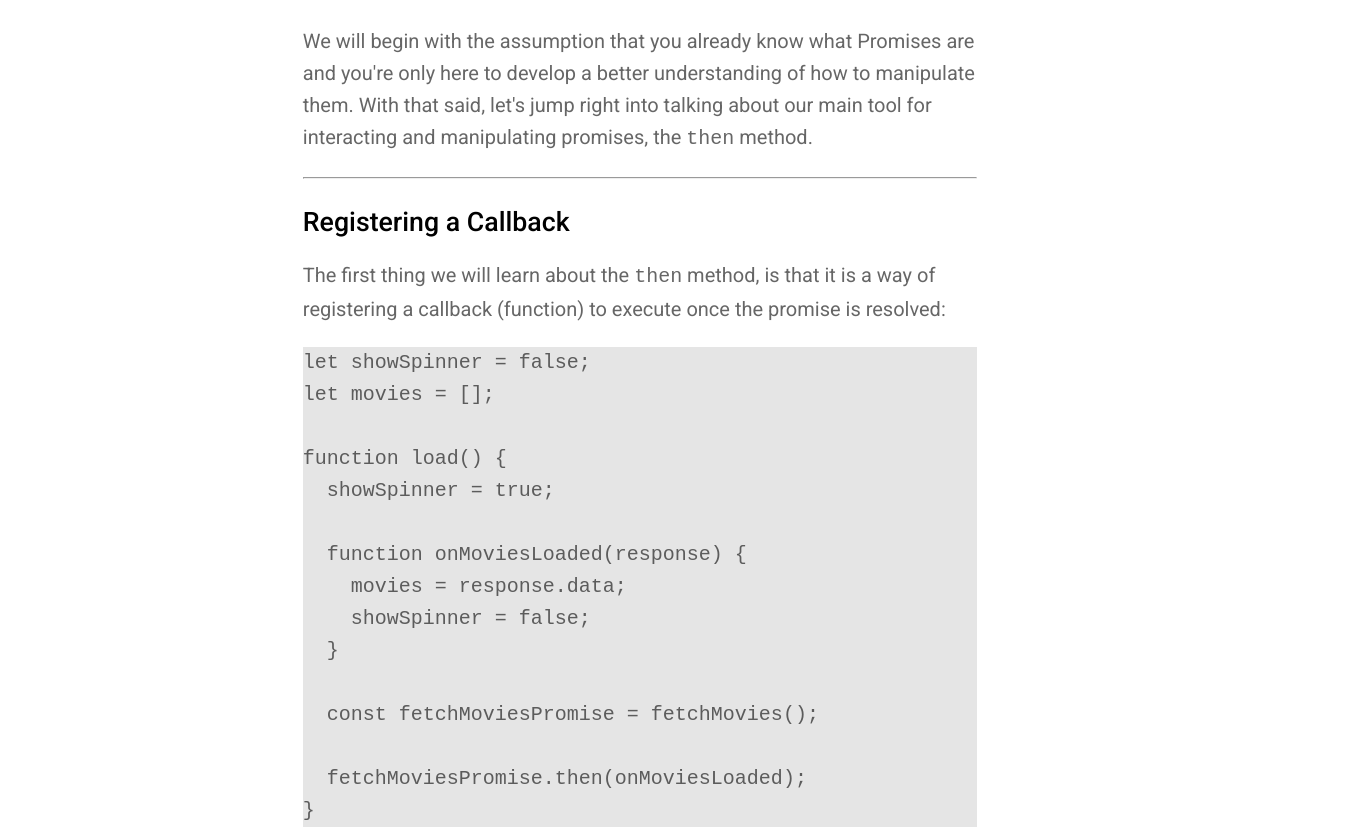
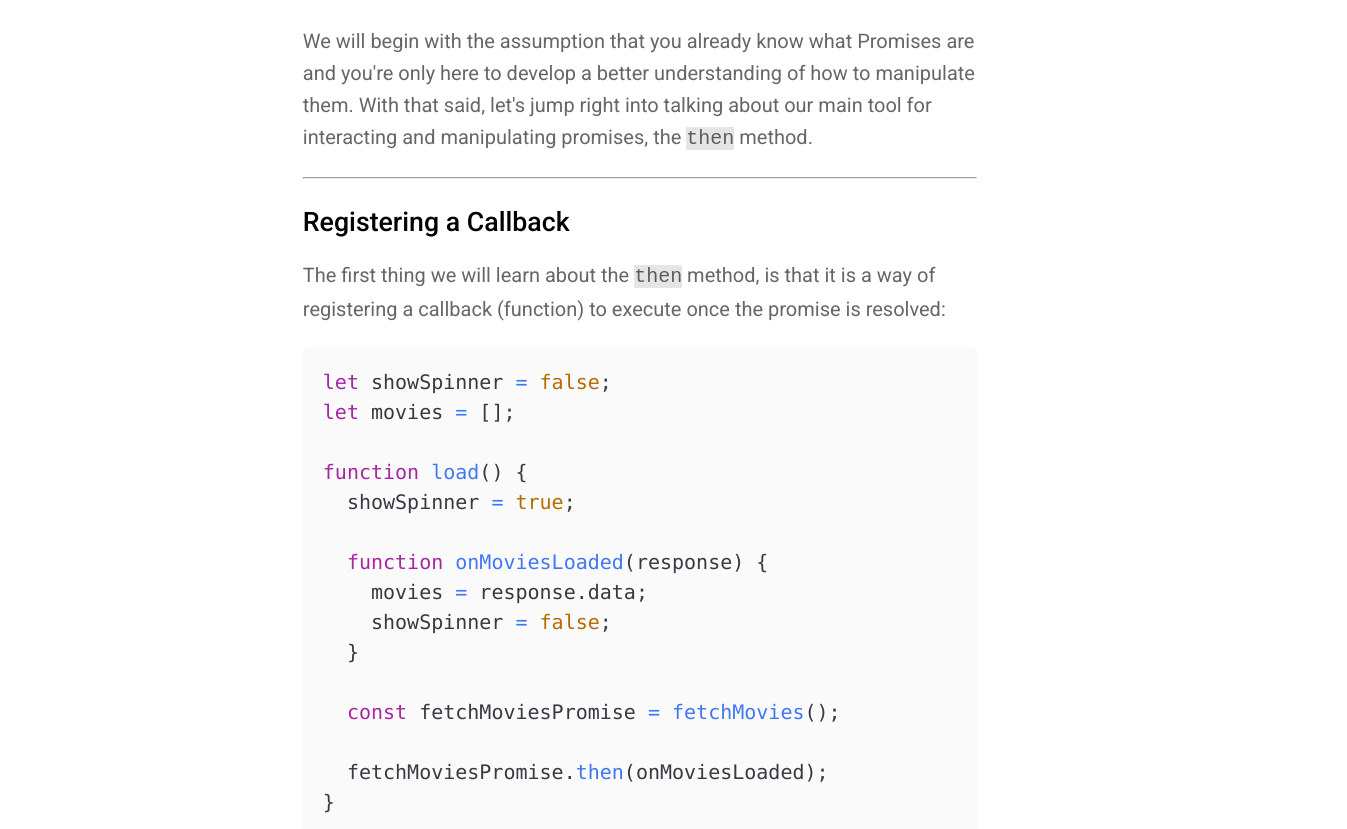
Before and after one commit to dolevoper/dolevoper.io, a Next.js app: page /blog/a-map-to-promise-then in a window 1280 px wide. Shown: the part 1049-1878 px from the top of the page, 1347 px wide, since content can reach past the window. Built offline with nearby package versions, Linux system fonts and the light colour scheme.

Commit message:
add syntax highlighting to blog

```diff
--- /dev/null
+++ b/app/blog/[slug]/Markdown.tsx
@@ -0,0 +1,18 @@
+import ReactMarkdown from "react-markdown";
+import SyntaxHighlighter from "./SyntaxHighLighter";
+
+export default function Markdown({ children }: { children: string }) {
+    return (
+        <ReactMarkdown components={{
+            code({ node, inline, className, children, ...props }) {
+                const hasLang = /language-(\w+)/.exec(className ?? "");
+
+                return hasLang ?
+                    <SyntaxHighlighter language={hasLang[1]}>{children as string | string[]}</SyntaxHighlighter> :
+                    <code className={className} {...props}>{children}</code>
+            }
+        }}>
+            {children}
+        </ReactMarkdown>
+    );
+}
--- /dev/null
+++ b/app/blog/[slug]/SyntaxHighLighter.tsx
@@ -0,0 +1,31 @@
+"use client";
+import { PrismLight } from "react-syntax-highlighter";
+import { oneLight, oneDark } from "react-syntax-highlighter/dist/esm/styles/prism";
+import javascript from "react-syntax-highlighter/dist/esm/languages/prism/javascript";
+import { useEffect, useState } from "react";
+
+PrismLight.registerLanguage("javascript", javascript);
+
+const getInitialTheme = () => window.matchMedia("(prefers-color-scheme: light)").matches ? oneLight : oneDark;
+
+export default function SyntaxHighlighter({ language, children }: { language: string, children: string | string[] }) {
+    const [theme, setTheme] = useState(getInitialTheme);
+
+    useEffect(() => {
+        function updateTheme(e: MediaQueryListEvent) {
+            setTheme(e.matches ? oneLight : oneDark);
+        }
+
+        const mql = window.matchMedia("(prefers-color-scheme: light)");
+
+        mql.addEventListener("change", updateTheme);
+
+        return () => {
+            mql.removeEventListener("change", updateTheme);
+        };
+    }, []);
+
+    return (
+        <PrismLight language={language} style={theme}>{children}</PrismLight>
+    );
+}
--- a/app/blog/[slug]/page.module.css
+++ b/app/blog/[slug]/page.module.css
@@ -28,6 +28,6 @@
     font-size: var(--step--1);
 }
 
-.article pre {
+.article code {
     background: var(--color-surface);
 }
--- a/app/blog/[slug]/page.tsx
+++ b/app/blog/[slug]/page.tsx
@@ -1,7 +1,7 @@
 import Image from "next/image";
-import { ReactMarkdown } from "react-markdown/lib/react-markdown";
 import styles from "./page.module.css";
 import { getPost, getSlugs } from "../posts";
+import Markdown from "./Markdown";
 
 export async function generateStaticParams() {
     const slugs = await getSlugs();
@@ -31,9 +31,9 @@ export default async function Post({ params }: PostProps) {
                 </div>
                 <p className={styles.heroImageCredit}>Photo by <a href={post.heroImage.credit.href}>{post.heroImage.credit.text}</a></p>
             </header>
-            <ReactMarkdown>
+            <Markdown>
                 {post.content}
-            </ReactMarkdown>
+            </Markdown>
         </article>
     )
 }
--- a/package.json
+++ b/package.json
@@ -19,6 +19,10 @@
     "react": "18.2.0",
     "react-dom": "18.2.0",
     "react-markdown": "^8.0.7",
+    "react-syntax-highlighter": "^15.5.0",
     "typescript": "5.1.6"
+  },
+  "devDependencies": {
+    "@types/react-syntax-highlighter": "^15.5.7"
   }
 }
```
Also changed, not shown: 1 other file (tests, documents, lock files or other folders).
